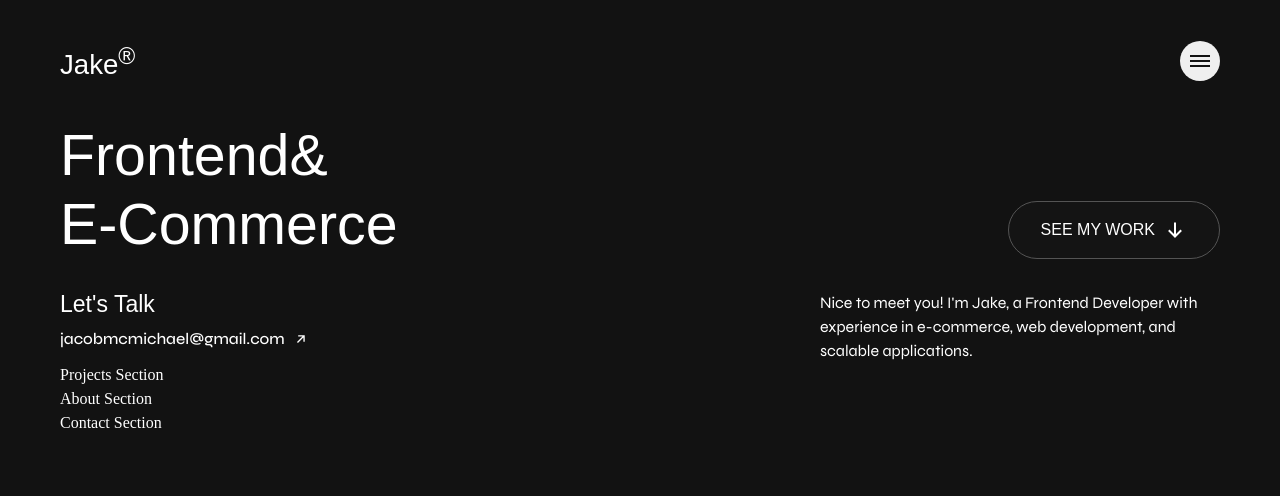
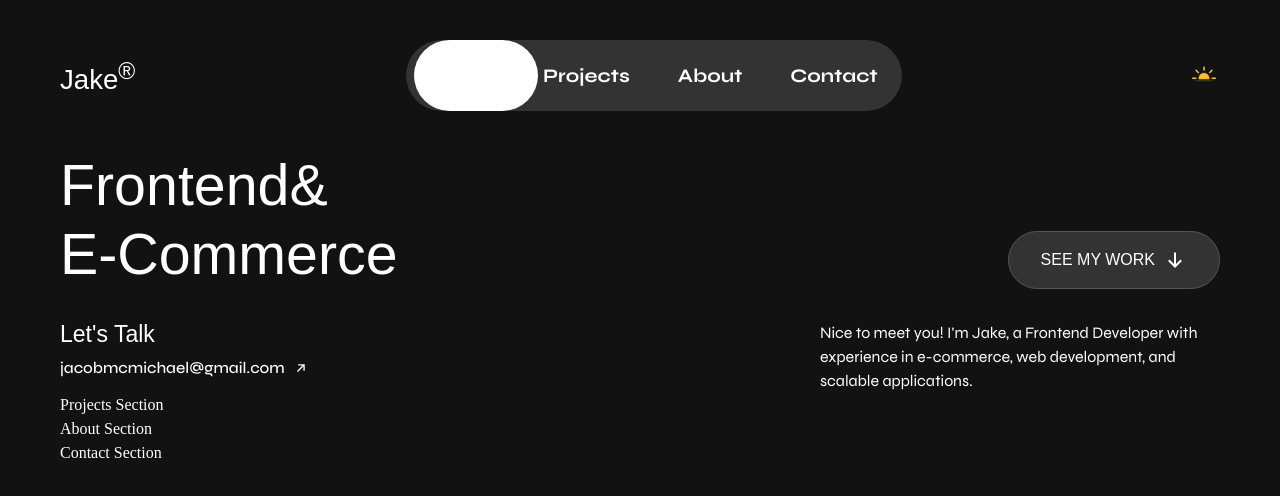
Before and after one commit to jacobmcmichael/jacobmcmichael.github.io, a Gatsby site: page / in a window 1280 px wide. Built offline with nearby package versions, Linux system fonts and the light colour scheme; Gatsby itself is replaced by a stand-in of ours; a web font is replaced by a local one.

Commit message:
:sparkles: adds logic for switching between mobile and desktop navs

```diff
--- a/src/components/Icons.jsx
+++ b/src/components/Icons.jsx
@@ -3344,3 +3344,76 @@
     </svg>
   );
 }
+
+export function AnimatedSun() {
+  return (
+    <svg
+      xmlns="http://www.w3.org/2000/svg"
+      width="1em"
+      height="1em"
+      viewBox="0 0 512 512"
+    >
+      <defs>
+        <linearGradient
+          id="meteoconsHorizonFill0"
+          x1={150}
+          x2={234}
+          y1={119.2}
+          y2={264.8}
+          gradientUnits="userSpaceOnUse"
+        >
+          <stop offset={0} stopColor="#fbbf24"></stop>
+          <stop offset={0.5} stopColor="#fbbf24"></stop>
+          <stop offset={1} stopColor="#f59e0b"></stop>
+        </linearGradient>
+        <clipPath id="meteoconsHorizonFill1">
+          <path fill="none" d="M0 0h512v306H0z"></path>
+        </clipPath>
+        <symbol id="meteoconsHorizonFill2" viewBox="0 0 384 384">
+          <circle
+            cx={192}
+            cy={192}
+            r={84}
+            fill="url(#meteoconsHorizonFill0)"
+            stroke="#f8af18"
+            strokeMiterlimit={10}
+            strokeWidth={6}
+          ></circle>
+          <path
+            fill="none"
+            stroke="#fbbf24"
+            strokeLinecap="round"
+            strokeMiterlimit={10}
+            strokeWidth={24}
+            d="M192 61.7V12m0 360v-49.7m92.2-222.5l35-35M64.8 319.2l35.1-35.1m0-184.4l-35-35m254.5 254.5l-35.1-35.1M61.7 192H12m360 0h-49.7"
+          >
+            <animateTransform
+              additive="sum"
+              attributeName="transform"
+              dur="6s"
+              repeatCount="indefinite"
+              type="rotate"
+              values="0 192 192; 45 192 192"
+            ></animateTransform>
+          </path>
+        </symbol>
+      </defs>
+      <g clipPath="url(#meteoconsHorizonFill1)">
+        <use
+          width={384}
+          height={384}
+          href="#meteoconsHorizonFill2"
+          transform="translate(64 100)"
+        ></use>
+      </g>
+      <path
+        fill="none"
+        stroke="#374151"
+        strokeLinecap="round"
+        strokeLinejoin="round"
+        strokeWidth={18}
+        d="M128 332h256"
+      ></path>
+    </svg>
+  );
+}
--- a/src/components/Navbar.jsx
+++ b/src/components/Navbar.jsx
@@ -3,13 +3,20 @@ import React, { useRef, useState, useEffect } from "react";
 import { motion, useAnimate } from "framer-motion";
 
 /* Components */
-import { Cross, House, Folder, Person, Mailbox } from "@/components/Icons";
+import { House, Folder, Person, Mailbox } from "@/components/Icons";
 
 /* Stylesheets */
 import "@/styles/navbar.css";
 
 export default function Navbar({ activeSection, setActiveSection }) {
   const delay = 0.2;
+
+  const listRefs = useRef([]);
+  const [windowWidth, setWindowWidth] = useState(window.innerWidth);
+  const [isOpen, setIsOpen] = useState(false);
+  const [highlightRef, animate] = useAnimate();
+
+  // Variants
   const hamburgerVariant = {
     open: {
       y: 0,
@@ -33,7 +40,7 @@ export default function Navbar({ activeSection, setActiveSection }) {
     },
   };
 
-  const listVariant = {
+  let listVariant = {
     open: {
       opacity: 1,
       pointerEvents: "auto",
@@ -51,11 +58,11 @@ export default function Navbar({ activeSection, setActiveSection }) {
     },
   };
 
-  const itemVariant = {
+  let itemVariant = {
     open: {
       opacity: 1,
       y: 0,
-      transition: { type: "spring", stiffness: 300, damping: 24 },
+      transition: { type: "spring", stiffness: 100, damping: 24 },
     },
     closed: {
       opacity: 0,
@@ -64,39 +71,62 @@ export default function Navbar({ activeSection, setActiveSection }) {
     },
   };
 
-  const listItems = [
-    { icon: <House />, id: "Hero" },
-    { icon: <Folder />, id: "Projects" },
-    { icon: <Person />, id: "About" },
-    { icon: <Mailbox />, id: "Contact" },
-  ];
+  // Update variants based on window width
+  if (windowWidth >= 768) {
+    listVariant = {
+      open: { opacity: 1 },
+      closed: { opacity: 1 },
+    };
+    itemVariant = {};
+  }
 
-  const listRefs = useRef([]);
-  const [highlightRef, animate] = useAnimate();
-  const [isOpen, setIsOpen] = useState(false);
-
+  // Handle selection
   const handleSelection = (element) => {
     const sectionId = element.getAttribute("data-id");
     const sectionElement = document.getElementById(sectionId);
 
-    animate(
-      highlightRef.current,
-      { top: element.offsetTop },
-      { type: "spring", bounce: 0.35 }
-    );
+    if (windowWidth >= 768) {
+      animate(
+        highlightRef.current,
+        {
+          top: element.offsetTop,
+          left: element.offsetLeft,
+          width: element.offsetWidth,
+          height: element.offsetHeight,
+        },
+        { type: "spring", bounce: 0.25 }
+      );
+    } else {
+      animate(
+        highlightRef.current,
+        {
+          top: element.offsetTop,
+          left: "unset",
+          width: element.offsetWidth,
+          height: element.offsetHeight,
+        },
+        { type: "spring", bounce: 0.25 }
+      );
+    }
 
-    // TODO: Find a way to make this smooth scrolling w/o interfering with inView()
-    // if (sectionElement) {
-    //   sectionElement.scrollIntoView({
-    //     block: "start", // Align to the start of the section
-    //   });
-    // }
-
-    // Updates activeSection in parent
     setActiveSection(sectionId);
   };
 
+  // Update the state on window resize
   useEffect(() => {
+    const handleResize = () => setWindowWidth(window.innerWidth);
+    window.addEventListener("resize", handleResize);
+
+    // Clean up the event listener on component unmount
+    return () => window.removeEventListener("resize", handleResize);
+  }, []);
+
+  // Highlight the active section
+  useEffect(() => {
+    if (windowWidth >= 768) {
+      setIsOpen(true);
+    }
+
     listRefs.current.forEach((ref) => {
       ref.classList.remove("list-item--active");
 
@@ -105,7 +135,20 @@ export default function Navbar({ activeSection, setActiveSection }) {
         handleSelection(ref);
       }
     });
-  }, [activeSection]);
+  }, [activeSection, windowWidth, isOpen]);
+
+  useEffect(() => {
+    if (windowWidth < 768) {
+      setIsOpen(false);
+    }
+  }, [windowWidth]);
+
+  const listItems = [
+    { icon: <House />, id: "Home" },
+    { icon: <Folder />, id: "Projects" },
+    { icon: <Person />, id: "About" },
+    { icon: <Mailbox />, id: "Contact" },
+  ];
 
   return (
     <motion.nav
@@ -139,29 +182,35 @@ export default function Navbar({ activeSection, setActiveSection }) {
         />
       </motion.button>
 
-      <motion.ul className="glass" variants={listVariant}>
-        <li style={{ visibility: "hidden", pointerEvents: "none" }}>
+      <motion.ul animate={isOpen ? "open" : "closed"} variants={listVariant}>
+        <li
+          style={{ visibility: "hidden", pointerEvents: "none" }}
+          className="list-item list-item--spacer"
+        >
           <House />
         </li>
 
         {listItems.map((item, index) => (
           <motion.li
             key={index}
+            className="list-item"
             data-id={item.id}
             variants={itemVariant}
             onClick={(event) => handleSelection(event.currentTarget)}
             ref={(el) => (listRefs.current[index] = el)}
           >
             {item.icon}
+            <span className="subtitle h6">{item.id}</span>
           </motion.li>
         ))}
 
-        <motion.div
-          className="highlight"
+        <motion.li
+          className="list-item list-item--highlight"
           ref={highlightRef}
-          initial={{ top: 0, opacity: 0 }}
           variants={itemVariant}
-        ></motion.div>
+        >
+          <House />
+        </motion.li>
       </motion.ul>
     </motion.nav>
   );
--- /dev/null
+++ b/src/components/ThemeToggle.jsx
@@ -0,0 +1,11 @@
+/* Dependencies */
+import React from "react";
+
+/* Components */
+import { AnimatedSun } from "@/components/Icons";
+
+const ThemeToggle = () => {
+  return <AnimatedSun />;
+};
+
+export default ThemeToggle;
--- a/src/pages/index.js
+++ b/src/pages/index.js
@@ -6,6 +6,7 @@ import { inView } from "framer-motion";
 import HomeLayout from "@/layouts/HomeLayout";
 
 /* Components */
+import ThemeToggle from "@/components/ThemeToggle";
 import Logo from "@/components/Logo";
 import Navbar from "@/components/Navbar";
 
@@ -69,10 +70,13 @@ export default function HomePage() {
     <main>
       <section id="Header">
         <Logo />
-        <Navbar
-          activeSection={activeSection}
-          setActiveSection={setActiveSection}
-        />
+        <div className="header__actions">
+          <ThemeToggle />
+          <Navbar
+            activeSection={activeSection}
+            setActiveSection={setActiveSection}
+          />
+        </div>
       </section>
 
       <HomeLayout>
--- a/src/styles/_variables.css
+++ b/src/styles/_variables.css
@@ -2,7 +2,7 @@
   /* Colors */
   --color-text: white;
   --color-background: #121212;
-  --color-foreground: #141414;
+  --color-foreground: #333333;
   --color-border: #545454;
 
   /* Typography */
--- a/src/styles/hero.css
+++ b/src/styles/hero.css
@@ -72,7 +72,7 @@
   #Hero .hero__top {
     flex-direction: row;
     justify-content: space-between;
-    gap: 2rem;
+    gap: 1rem;
   }
 }
 
--- a/src/styles/index.css
+++ b/src/styles/index.css
@@ -27,3 +27,18 @@ main {
   width: 100%;
   padding: var(--section-padding) 0;
 }
+
+#Header .header__actions {
+  display: flex;
+  flex-direction: row;
+  justify-content: space-between;
+  align-items: center;
+  gap: 1rem;
+}
+
+@media only screen and (min-width: 768px) {
+  #Header .header__actions {
+    flex-direction: row-reverse;
+    flex: 1;
+  }
+}
--- a/src/styles/navbar.css
+++ b/src/styles/navbar.css
@@ -1,5 +1,6 @@
 #Navbar {
   --menu-gap: 0.5rem;
+  --icon-size: 2.5rem;
   --icon-padding: 8px;
 
   position: relative;
@@ -10,7 +11,7 @@
 }
 
 #Navbar .menu-toggle,
-#Navbar .highlight {
+#Navbar .list-item--highlight {
   border-radius: 100%;
 }
 
@@ -85,29 +86,116 @@
   list-style-type: none;
   padding-inline: 0;
 
+  border: 1px solid rgba(255, 255, 255, 0.1);
   border-radius: 24px;
+  background-color: rgba(0, 0, 0, 0.5);
+  backdrop-filter: blur(2px);
 }
 
 #Navbar ul > li,
-#Navbar .highlight {
+#Navbar .list-item--highlight {
   padding: var(--icon-padding);
 }
 
-#Navbar li.list-item--active {
-
+#Navbar ul > li.list-item--spacer {
+  padding-bottom: 0;
 }
 
-#Navbar .highlight {
+#Navbar li.list-item svg {
+  transform: scale(1);
+  transition: transform 0.2s ease-in;
+}
+
+#Navbar li.list-item--active svg {
+  transform: scale(1.2);
+}
+
+#Navbar li.list-item span {
+  display: none;
+}
+
+#Navbar .list-item--highlight {
   --offset-top: calc(var(--icon-size) + var(--icon-padding) + var(--menu-gap));
 
   z-index: -1;
   position: absolute;
   top: var(--offset-top);
 
-  display: block;
-  width: var(--icon-size);
-  height: var(--icon-size);
+  display: flex;
+  justify-content: center;
+  align-items: center;
 
-  box-sizing: content-box;
   background-color: var(--color-text);
+  border: 1px solid rgba(255, 255, 255, 0.5);
+  background-color: rgba(255, 255, 255, 0.5);
+  backdrop-filter: blur(2px);
 }
+
+#Navbar .list-item--highlight svg {
+  opacity: 0 !important;
+  visibility: none !important;
+  pointer-events: none !important;
+}
+
+@media only screen and (min-width: 768px) {
+  #Navbar {
+    width: fit-content;
+    margin: 0 auto;
+  }
+
+  #Navbar .menu-toggle {
+    display: none;
+  }
+
+  #Navbar ul {
+    position: relative;
+
+    display: flex;
+    flex-direction: row;
+    justify-content: space-between;
+    align-items: center;
+    gap: 1rem;
+
+    padding: var(--icon-padding);
+
+    border: none;
+    border-radius: 48px;
+    background-color: var(--color-foreground);
+  }
+
+  #Navbar li.list-item {
+    display: flex;
+    flex-direction: row;
+    justify-content: center;
+    align-items: center;
+
+    padding: calc(var(--icon-padding) * 2);
+  }
+
+  #Navbar li.list-item span {
+    display: block;
+
+    font-weight: 700;
+    transition: color 0.2s ease-in;
+  }
+
+  #Navbar li.list-item--active span {
+    color: var(--color-background);
+  }
+
+  #Navbar ul > li.list-item--spacer,
+  #Navbar li.list-item svg {
+    display: none;
+  }
+
+  #Navbar .list-item--highlight {
+    top: 0;
+
+    width: 25%;
+    height: 100%;
+
+    border: none;
+    border-radius: 48px;
+    background-color: var(--color-text);
+  }
+}
```
